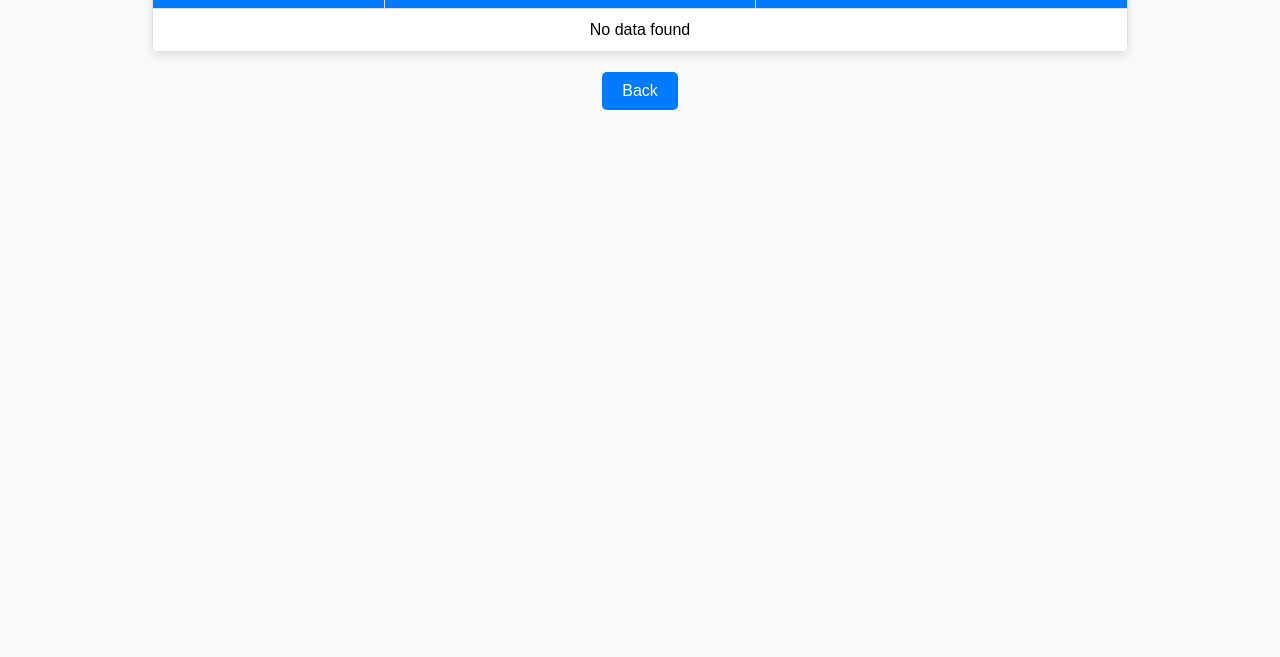
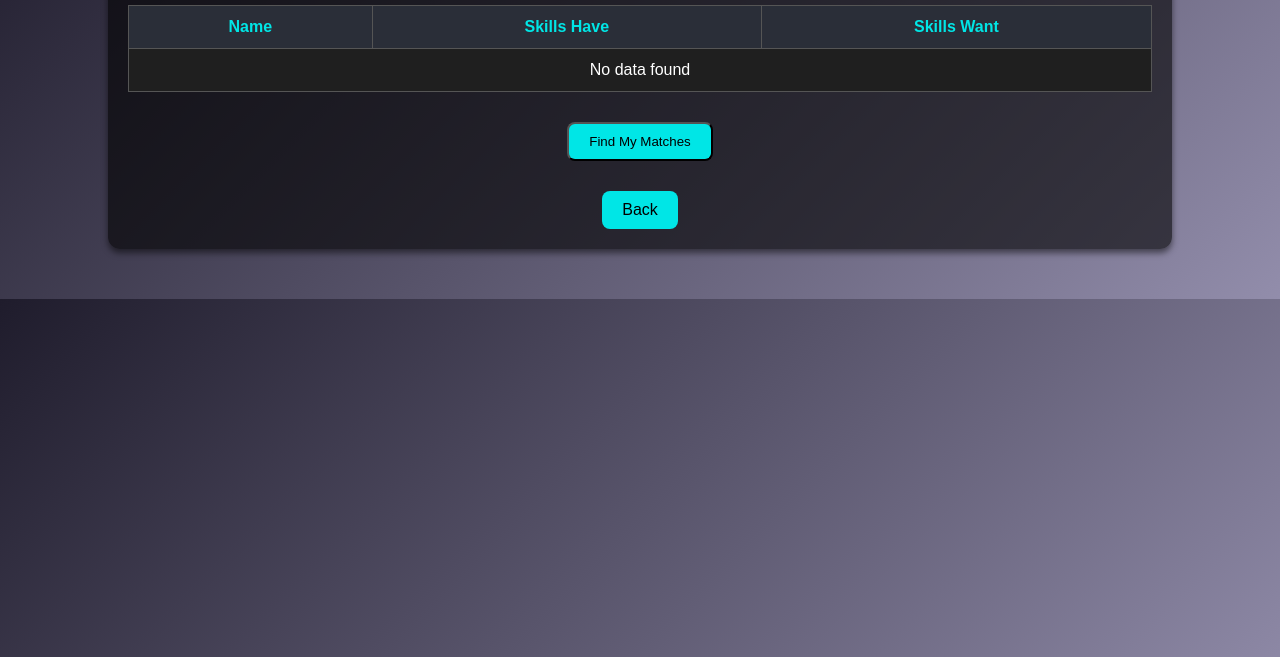
Before and after one commit to nishant72003-pixel/kaushalyaswap, a plain HTML site: page browse.html in a window 1280 px wide. Shown: the part 143-800 px from the top of the page. Drawn offline with Linux system fonts and the light colour scheme.

Commit message:
Update browse.html

```diff
--- a/browse.html
+++ b/browse.html
@@ -3,69 +3,96 @@
 <head>
   <meta charset="UTF-8">
   <meta name="viewport" content="width=device-width, initial-scale=1.0">
-  <title>Kaushalya Swap - Browse Directory</title>
-  <link rel="stylesheet" href="style.css" />
+  <title>Browse Directory - Kaushalya Swap</title>
   <style>
     body {
       font-family: Arial, sans-serif;
-      background: #f8f9fa;
+      background: linear-gradient(135deg, #1f1c2c, #928DAB);
+      color: #fff;
+      text-align: center;
       margin: 0;
       padding: 0;
     }
 
     .container {
-      padding: 30px;
-      text-align: center;
+      width: 80%;
+      margin: 50px auto;
+      background: rgba(0, 0, 0, 0.6);
+      padding: 20px;
+      border-radius: 12px;
+      box-shadow: 0 4px 6px rgba(0,0,0,0.5);
     }
 
     h1 {
-      color: #222;
+      margin-bottom: 20px;
+      color: #00e6e6;
+    }
+
+    table {
+      width: 100%;
+      border-collapse: collapse;
       margin-bottom: 20px;
     }
 
-    table {
-      margin: 0 auto;
-      border-collapse: collapse;
-      width: 80%;
-      background: white;
-      border-radius: 8px;
-      overflow: hidden;
-      box-shadow: 0px 4px 8px rgba(0,0,0,0.1);
+    table, th, td {
+      border: 1px solid #555;
     }
 
     th, td {
-      border: 1px solid #ddd;
       padding: 12px;
       text-align: center;
     }
 
     th {
-      background: #007bff;
-      color: white;
+      background-color: #2a2e38;
+      color: #00e6e6;
     }
 
-    tr:nth-child(even) {
-      background: #f2f2f2;
+    td {
+      background-color: #1f1f1f;
     }
 
     .back-btn {
       display: inline-block;
-      margin-top: 20px;
+      background: #00e6e6;
+      color: #000;
       padding: 10px 20px;
-      background: #007bff;
-      color: white;
-      border-radius: 5px;
+      margin-top: 10px;
+      border-radius: 8px;
       text-decoration: none;
+      transition: 0.3s;
     }
 
     .back-btn:hover {
-      background: #0056b3;
+      background: #00b3b3;
+    }
+
+    #matchesContainer {
+      margin-top: 20px;
+    }
+
+    .match-card {
+      background: #2a2e38;
+      color: white;
+      padding: 15px;
+      margin: 10px auto;
+      border-radius: 8px;
+      width: 70%;
+      box-shadow: 0 4px 6px rgba(0,0,0,0.3);
+      text-align: left;
+    }
+
+    .match-card h3 {
+      margin-top: 0;
+      color: #00e6e6;
     }
   </style>
 </head>
 <body>
   <div class="container">
     <h1>Browse Directory</h1>
+
+    <!-- Directory table -->
     <table>
       <thead>
         <tr>
@@ -78,6 +105,13 @@
         <!-- Users will load here -->
       </tbody>
     </table>
+
+    <!-- Find Matches -->
+    <button class="back-btn" onclick="findMatches()">Find My Matches</button>
+
+    <!-- Matches will appear here -->
+    <div id="matchesContainer"></div>
+
     <a href="get-started.html" class="back-btn">Back</a>
   </div>
 
@@ -105,6 +139,45 @@
       });
     }
 
+    function findMatches() {
+      let users = JSON.parse(localStorage.getItem("users")) || [];
+      let loggedInEmail = localStorage.getItem("loggedInEmail");
+      let matchesContainer = document.getElementById("matchesContainer");
+      matchesContainer.innerHTML = "";
+
+      if (!loggedInEmail) {
+        matchesContainer.innerHTML = "<p>Please sign in to find matches.</p>";
+        return;
+      }
+
+      let currentUser = users.find(u => u.email === loggedInEmail);
+      if (!currentUser) {
+        matchesContainer.innerHTML = "<p>User not found. Please sign in again.</p>";
+        return;
+      }
+
+      let matches = users.filter(u =>
+        u.email !== loggedInEmail &&
+        u.skillHave.toLowerCase() === currentUser.skillWant.toLowerCase() &&
+        u.skillWant.toLowerCase() === currentUser.skillHave.toLowerCase()
+      );
+
+      if (matches.length === 0) {
+        matchesContainer.innerHTML = "<p>No exact matches found right now.</p>";
+      } else {
+        matches.forEach(match => {
+          let card = document.createElement("div");
+          card.classList.add("match-card");
+          card.innerHTML = `
+            <h3>You can swap with ${match.name}!</h3>
+            <p><strong>${currentUser.name}</strong> can teach <strong>${currentUser.skillHave}</strong> and wants <strong>${currentUser.skillWant}</strong>.</p>
+            <p><strong>${match.name}</strong> can teach <strong>${match.skillHave}</strong> and wants <strong>${match.skillWant}</strong>.</p>
+          `;
+          matchesContainer.appendChild(card);
+        });
+      }
+    }
+
     loadUsers();
   </script>
 </body>
```
